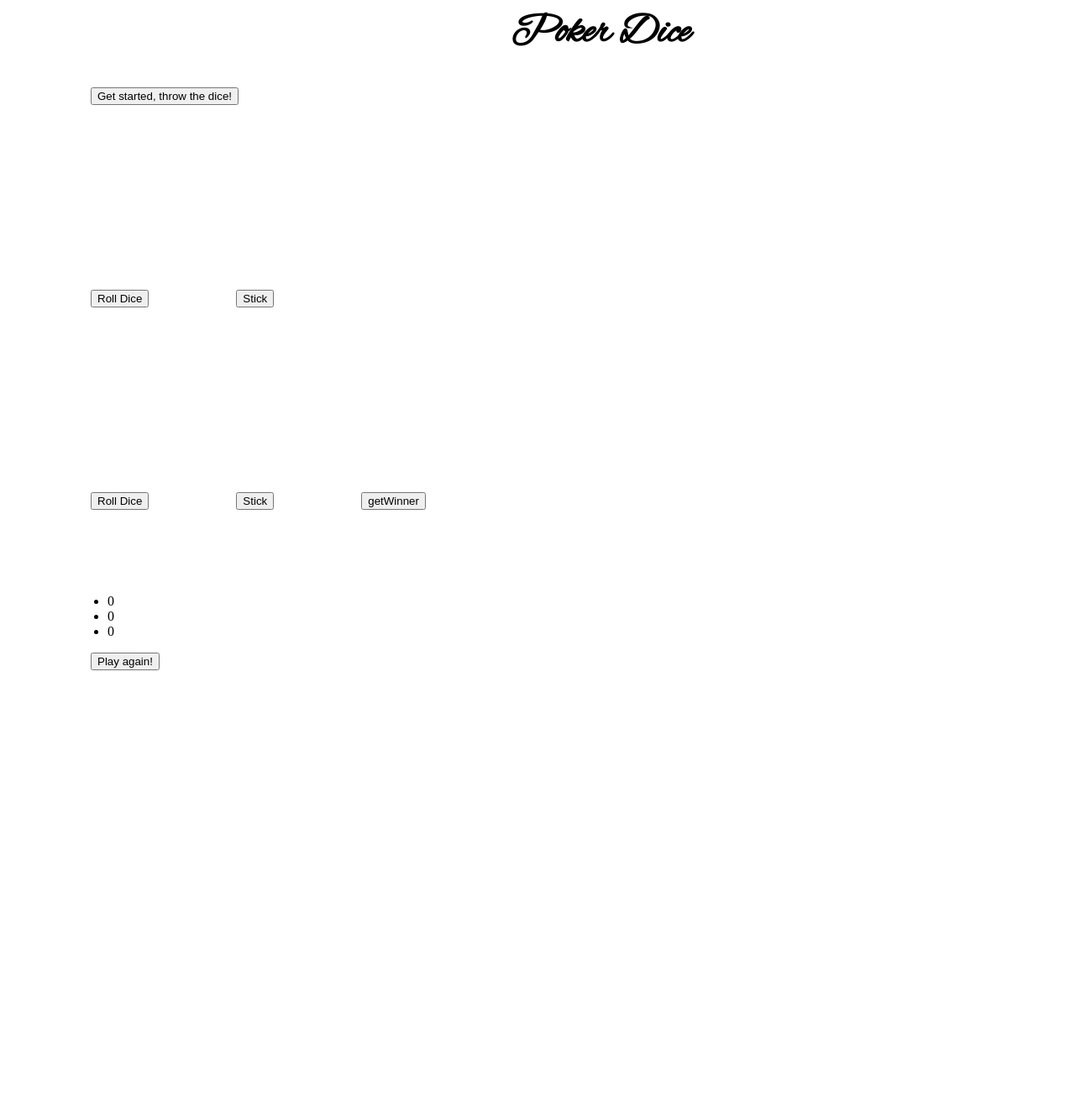
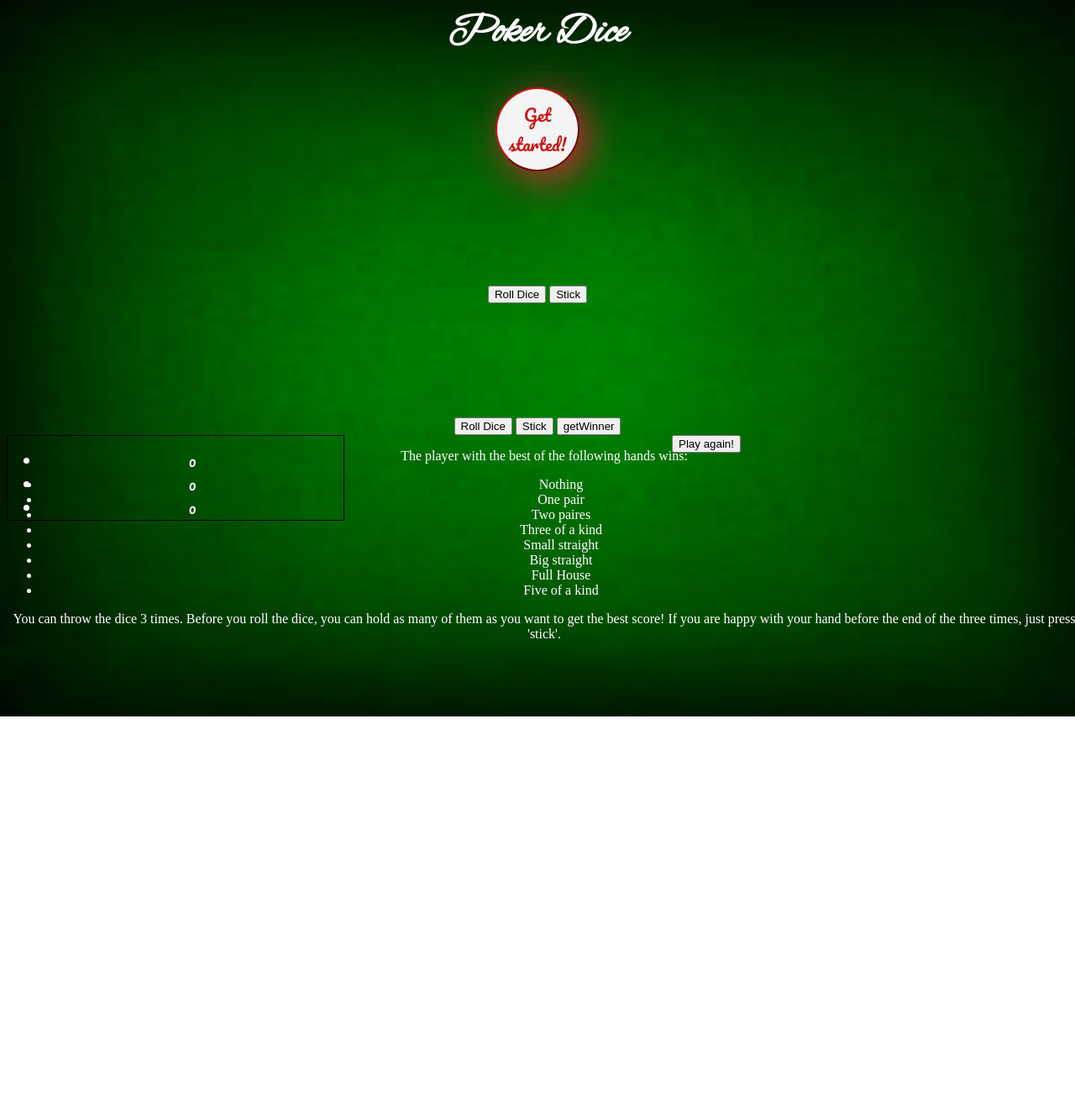
Before and after one commit to IlanHZ/WDI_Project1, a PHP site: page / in a window 1280 px wide. Shown: the whole page at 84% size. Before the commit the page ends 798 px from the top, so only its background shows below. Run offline with PHP 8.4, Linux system fonts and the light colour scheme; some libraries are stand-ins or nearby versions.

Commit message:
cssfestbegin

```diff
--- a/css/app.css
+++ b/css/app.css
@@ -1,16 +1,8 @@
 body {
-
+  background-image: url("../images/poker-table.jpg");
   background-repeat: no-repeat;
   background-size: cover;
-}
-.
-button.roll{
   text-align: center;
-  margin-left: 600px;
-  border-radius: 100px;
-  font-size: 30px;
-  font-family: 'Alex Brush', cursive;
-  border:1px rgb(212,175,55);
 }
 
 
@@ -19,16 +11,10 @@ h1 {
   text-align: center;
   font-size: 50px;
   margin-top: 0;
-  margin-left: 150px;
+  color: white;
+
 }
 
-ul {
-  margin-left: 80px;
-  margin-top: 100px;
-}
-button  {
-  margin-left: 100px;
-}
 
 .die{
 /*  text-indent: 100%;*/
@@ -56,14 +42,44 @@ button  {
   float: right;
 }
 
-.unClicked {
-  background-image: url("images/dice-6-md.png");
-  background-size: cover;
-
-}
 .held{
   background-size: cover;
   -webkit-box-shadow: 10px 10px 47px 0px rgba(230,37,63,0.87);
   -moz-box-shadow: 10px 10px 47px 0px rgba(230,37,63,0.87);
   box-shadow: 10px 10px 47px 0px rgba(230,37,63,0.87);
 }
+
+#start {
+  font-family: 'Pacifico', cursive;
+  width:100px;
+  height:100px;
+  border-radius:50px;
+  font-size:20px;
+  background:#F4F4F4;
+  color:#C71313;
+  border-color: #C71313;
+  text-align:center;
+  -webkit-box-shadow: 10px 10px 47px 0px rgba(230,37,63,0.87);
+  -moz-box-shadow: 10px 10px 47px 0px rgba(230,37,63,0.87);
+  box-shadow: 10px 10px 47px 0px rgba(230,37,63,0.87);
+
+}
+
+.scores {
+  float: left;
+  font-family: 'Pacifico', cursive;
+  color: white;
+  height: 100px;
+  width: 400px;
+  border: 1px solid black;
+  list-style-type: none;
+
+}
+.rules{
+  float: right;
+  position: absolute;
+  z-index: 1;
+  width: 100%;
+  height: 100%;
+  color: white;
+}
--- a/home.html
+++ b/home.html
@@ -3,6 +3,7 @@
 <head>
   <title>Poker Dice</title>
   <link href='https://fonts.googleapis.com/css?family=Alex+Brush' rel='stylesheet' type='text/css'>
+  <link href='https://fonts.googleapis.com/css?family=Pacifico' rel='stylesheet' type='text/css'>
   <link rel="stylesheet" type="text/css" href="css/app.css">
 
   <script src="https://ajax.googleapis.com/ajax/libs/jquery/2.1.3/jquery.min.js"></script>
@@ -10,38 +11,52 @@
 
   </head>
   <body>
+  <div id="center">
   <h1>Poker Dice</h1>
-  <button id="start">Get started, throw the dice!</button>
+  <button id="start">Get started!</button>
     <ul class="player1">
-       <li class="die" id="die1"><!--<button class="unClicked"></button></li> -->
-       <li class="die" id="die2"><!--<button class="unClicked"></button></li> -->
-       <li class="die" id="die3"><!--<button class="unClicked"></button></li> -->
-       <li class="die" id="die4"><!--<button class="unClicked"></button></li> -->
-       <li class="die" id="die5"><!--<button class="unClicked"></button></li> -->
+       <li class="die" id="die1"></li>
+       <li class="die" id="die2"></li>
+       <li class="die" id="die3"></li>
+       <li class="die" id="die4"></li>
+       <li class="die" id="die5"></li>
     </ul>
     <button class="roll" id="roll1">Roll Dice </button>
     <button class="stick1" id="roll1">Stick </button>
 
     <ul class="player2">
-      <li class="die" id="die1"><!--<button class="unClicked"></button></li> -->
-      <li class="die" id="die2"><!--<button class="unClicked"></button></li> -->
-      <li class="die" id="die3"><!--<button class="unClicked"></button></li> -->
-      <li class="die" id="die4"><!--<button class="unClicked"></button></li> -->
-      <li class="die" id="die5"><!--<button class="unClicked"></button></li> -->
+      <li class="die" id="die1"></li>
+      <li class="die" id="die2"></li>
+      <li class="die" id="die3"></li>
+      <li class="die" id="die4"></li>
+      <li class="die" id="die5"></li>
     </ul>
     <button class="roll" id="roll2">Roll Dice</button>
     <button class="stick2" id="roll1">Stick</button>
 
 
     <button id="winner">getWinner</button>
-    <!-- <div id="round">Round 0</div> -->
-
+    </div>
     <div class="scores">
       <ul>
         <li id="hand1">0</li>
         <li id="getWinner">0</li>
         <li id="hand2">0</li>
       </ul>
+    </div>
+    <div class="rules">
+      <p>The player with the best of the following hands wins:</p>
+      <ul>
+        <li>Nothing</li>
+        <li>One pair</li>
+        <li>Two paires</li>
+        <li>Three of a kind</li>
+        <li>Small straight</li>
+        <li>Big straight</li>
+        <li>Full House</li>
+        <li>Five of a kind</li>
+      </ul>
+      <p>You can throw the dice 3 times. Before you roll the dice, you can hold as many of them as you want to get the best score! If you are happy with your hand before the end of the three times, just press 'stick'.</p>
     </div>
 
     <button id="refresh">Play again!</button>
--- a/js/app.js
+++ b/js/app.js
@@ -97,6 +97,7 @@ $(function() {
     //Small straight
     console.log(score1)
     if((sumElement(player1Array) === 15) && (strOccurence === '1,1,1,1,1')) {
+      console.log(strOccurence)
       score1 = 4;
     } else if((sumElement(player1Array) === 20) && (strOccurence ==='1,1,1,1,1')){
       score1 = 5;
@@ -181,9 +182,9 @@ $('.stick1').on('click', function(){
     var strOccurence = occurenceArray.toString();
     //console.log(strOccurence);
     //console.log(strOccurence);
-    if(sumElement(player2Array) === 15) {
+    if(sumElement(player2Array) === 15 && (strOccurence === '1,1,1,1,1')) {
       score2 = 4;
-    } else if(sumElement(player2Array) === 20){
+    } else if(sumElement(player2Array) === 20 && (strOccurence === '1,1,1,1,1')){
       score2 = 5;
     }
     else score2 = scoreObj[strOccurence];
@@ -251,9 +252,9 @@ $('.stick1').on('click', function(){
   function getWinner() {
 
     if (score1 > score2) {
-      return " player1 wins!"
+      return " player 1 wins ! , player 2, press 'play again' to get your revenge!"
     }  else if (score1 < score2 ) {
-      return " player2 wins!"
+      return " player 2 wins !, player 1, press 'play again' to get your revenge!"
     }  else  {
       return "It's a tie!"
     }
```
Also changed, not shown: images/poker-table.jpg (added), 1 other file.
